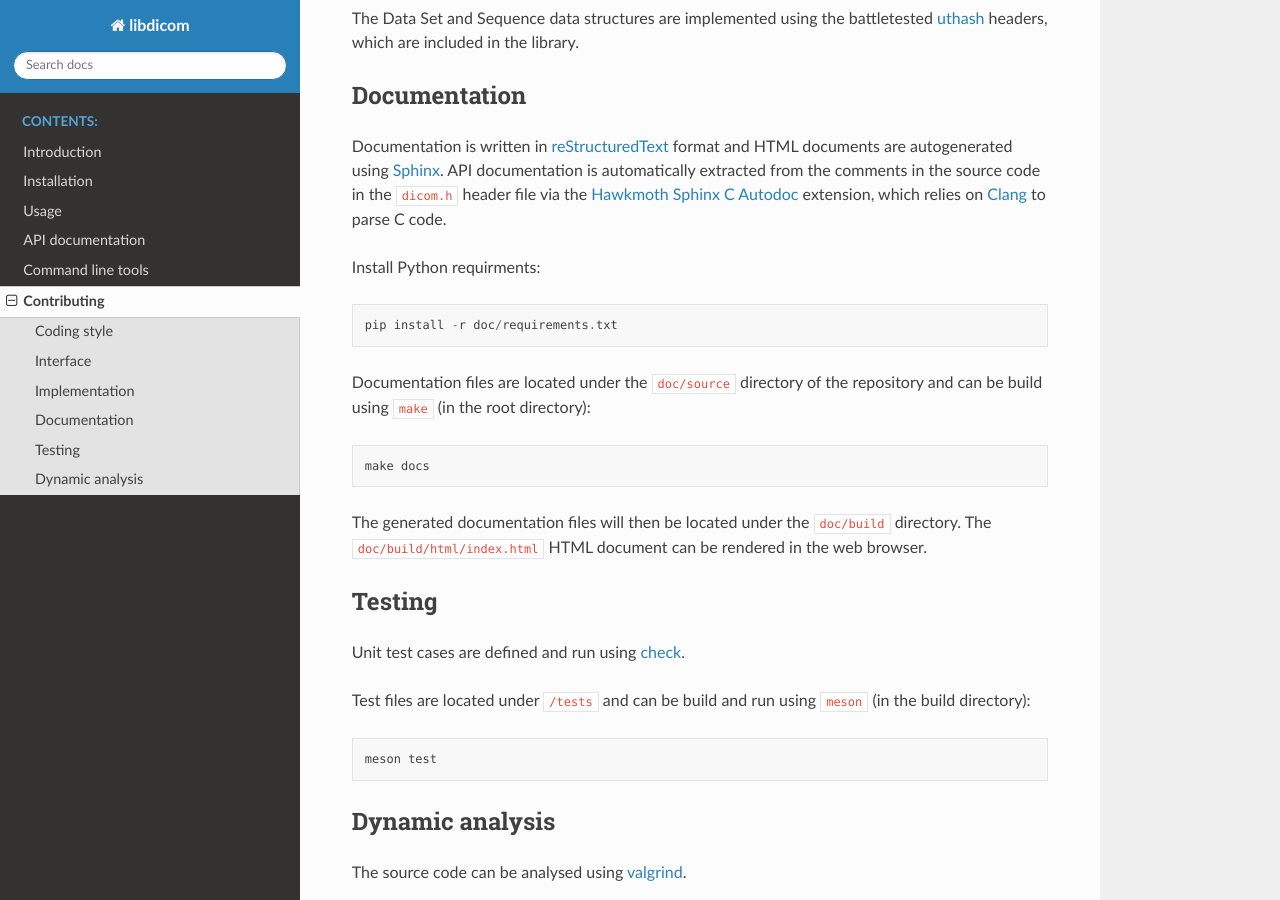
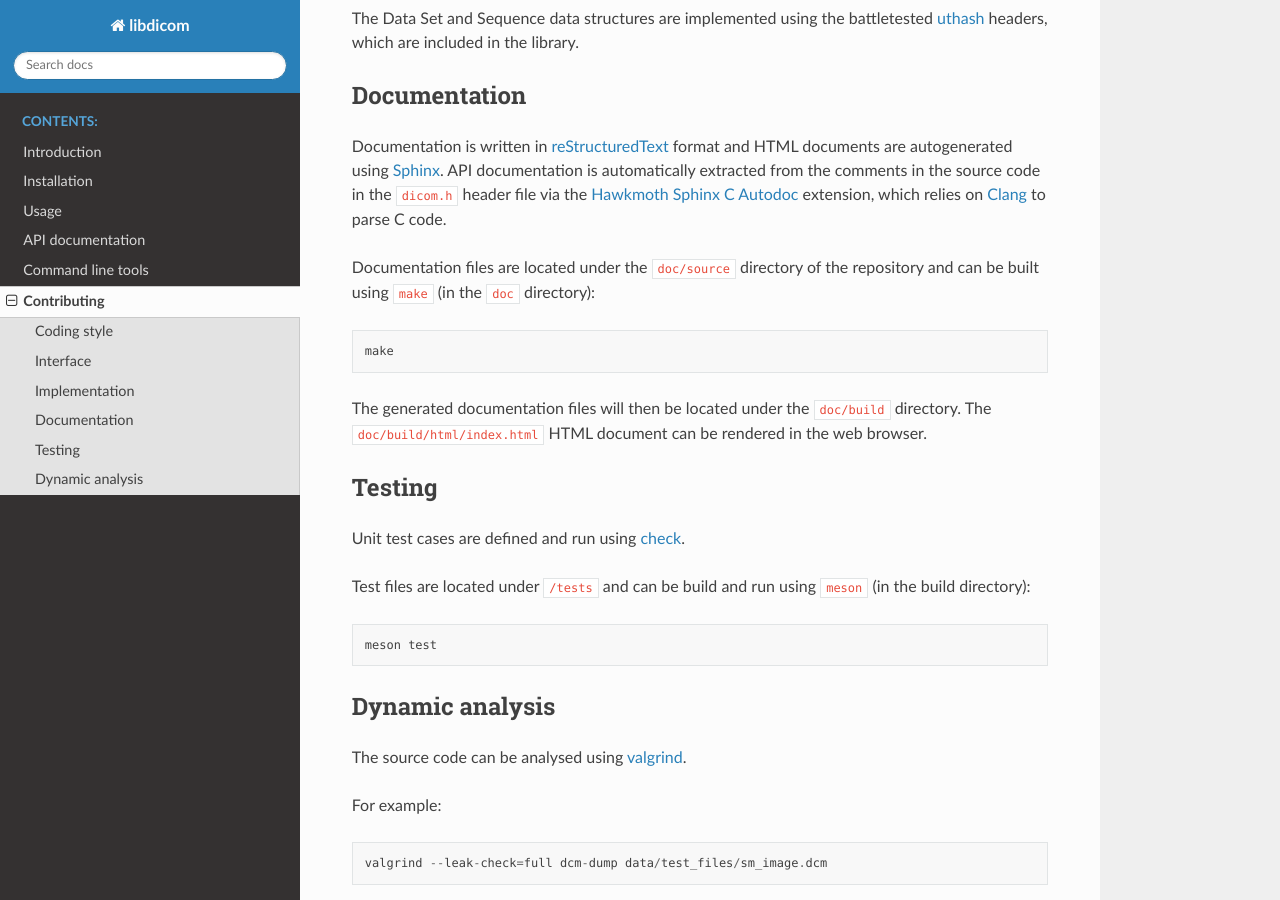
Before and after one commit to ImagingDataCommons/libdicom, a Sphinx documentation site: the page built from doc/source/contributing.rst, in a window 1280 px wide and 900 px high, scrolled down 1370 px. Built offline with Sphinx 7.4.7 and the Read the Docs theme 2.0.0, drawn with Linux system fonts in a browser that asks for light colours.

Commit message:
doc: restore documentation build
Add doc/Makefile for installing Sphinx into a virtualenv and doing a
build.  We probably don't want to commit the built docs to the repo
(they're 5.8 MB, mostly fonts), but we also weren't doing that before.
Without committing the files, though, `ninja dist` won't include the
generated docs in the source tarball, which is a change from Automake.

```diff
--- a/doc/source/contributing.rst
+++ b/doc/source/contributing.rst
@@ -60,14 +60,9 @@
 Documentation is written in `reStructuredText <https://docutils.sourceforge.io/rst.html>`_ format and HTML documents are autogenerated using `Sphinx <https://www.sphinx-doc.org/en/master/>`_.
 API documentation is automatically extracted from the comments in the source code in the ``dicom.h`` header file via the `Hawkmoth Sphinx C Autodoc <https://hawkmoth.readthedocs.io/en/latest/index.html>`_ extension, which relies on `Clang <https://libclang.readthedocs.io/en/latest/index.html>`_ to parse C code.
 
-Install Python requirments::
+Documentation files are located under the ``doc/source`` directory of the repository and can be built using ``make`` (in the ``doc`` directory)::
 
-    pip install -r doc/requirements.txt
-
-
-Documentation files are located under the ``doc/source`` directory of the repository and can be build using ``make`` (in the root directory)::
-
-    make docs
+    make
 
 The generated documentation files will then be located under the ``doc/build`` directory.
 The ``doc/build/html/index.html`` HTML document can be rendered in the web browser.
```
Also changed, not shown: 2 other files.
